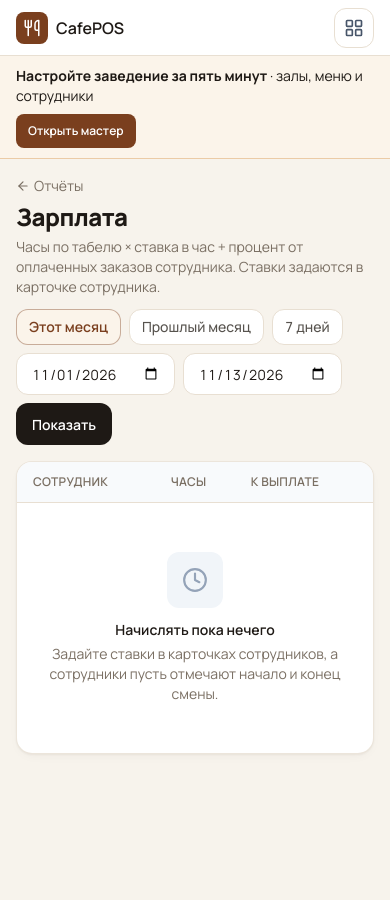
After one commit to Shuxrat-dat/CafePos, a Django app: page /reports/payroll/ in a window 390 px wide. The commit adds this page. Run offline with Django 5.2, Linux system fonts and the light colour scheme; the visitor is signed in with stand-in values (Sample User, id 1); data comes from the database, SQL or seed files in the repository; data that the repository does not hold is empty.

Commit message:
Timesheet and payroll
- accounts: WorkShift (clock in/out) for every role, button in the sidebar,
  the waiter profile menu and the mobile menu; open shift shows its start
- staff card: hourly rate and percent of sales (optional, 0 by default)
- reports: "Payroll" page per period: hours clipped to the period x rate
  plus percent of the employee's paid orders; close forgotten shifts;
  record salary to expenses once per employee and period
- Uzbek translations and tests

Co-Authored-By: Claude Opus 5.5 <noreply@anthropic.com>

```diff
--- a/accounts/middleware.py
+++ b/accounts/middleware.py
@@ -7,7 +7,8 @@ from .permissions import KITCHEN_ROLES, MANAGE_ROLES, PAYMENT_ROLES, REPORT_ROLE
 
 PAY_RE = re.compile(r"^/orders/\d+/(pay|receipt)/$")
 OPEN_PREFIXES = ("/admin/", "/login/", "/logout/", "/static/", "/media/", "/menu/", "/lang/", "/demo/", "/ping/",
-                 "/manifest.webmanifest", "/sw.js", "/offline/")
+                 "/manifest.webmanifest", "/sw.js", "/offline/",
+                 "/account/clock/")  # табель нужен всем ролям, в том числе повару
 
 
 class RoleAccessMiddleware:
--- a/accounts/urls.py
+++ b/accounts/urls.py
@@ -4,4 +4,5 @@ from . import views
 
 urlpatterns = [
     path("cancel-pin/", views.cancel_pin_settings, name="cancel_pin_settings"),
+    path("clock/", views.clock, name="clock"),
 ]
--- a/core/context_processors.py
+++ b/core/context_processors.py
@@ -112,6 +112,10 @@ def cafe(request):
         # Подсказка нужна только пустой установке: где уже есть залы и меню, мастер не навязываем
         context["setup_needed"] = not (Hall.objects.exists() and Dish.objects.exists())
     if user.is_authenticated:
+        from accounts.models import WorkShift
+
+        # Открытая смена по табелю: кнопка показывает «Закончить смену» и с какого времени человек работает
+        context["work_shift"] = WorkShift.objects.filter(user=user, ended_at=None).first()
         context["can_new_order"] = has_role(user, SERVICE_ROLES)
         from pos.services import get_current_shift
         context["current_shift"] = get_current_shift()
--- a/core/forms.py
+++ b/core/forms.py
@@ -152,7 +152,7 @@ class StaffForm(StyledModelForm):
 
     class Meta:
         model = User
-        fields = ["username", "first_name", "last_name", "role", "is_active"]
+        fields = ["username", "first_name", "last_name", "role", "is_active", "hourly_rate", "sales_percent"]
         labels = {
             "username": _("Логин"),
             "first_name": _("Имя"),
@@ -177,6 +177,21 @@ class StaffForm(StyledModelForm):
             own = self.instance.pk is not None and self.instance.pk == editor.pk
             roles = [r for r in roles if r[0] != User.Role.OWNER and (r[0] != User.Role.ADMIN or own)]
         self.fields["role"].choices = roles
+        # Ставки необязательны: пусто — значит 0 (сотрудник без оплаты по часам или процента)
+        self.fields["hourly_rate"].required = False
+        self.fields["sales_percent"].required = False
+
+    def clean_hourly_rate(self):
+        value = self.cleaned_data.get("hourly_rate") or 0
+        if value < 0:
+            raise forms.ValidationError(_("Ставка не может быть меньше нуля."))
+        return value
+
+    def clean_sales_percent(self):
+        value = self.cleaned_data.get("sales_percent") or 0
+        if value < 0 or value > 100:
+            raise forms.ValidationError(_("Процент должен быть от 0 до 100."))
+        return value
 
     def clean_password(self):
         password = self.cleaned_data.get("password", "")
--- a/reports/urls.py
+++ b/reports/urls.py
@@ -6,4 +6,5 @@ urlpatterns = [
     path("", views.dashboard, name="reports"),
     path("expenses/", views.expenses, name="expenses"),
     path("expenses/<int:expense_id>/delete/", views.expense_delete, name="expense_delete"),
+    path("payroll/", views.payroll, name="payroll"),
 ]
--- a/reports/views.py
+++ b/reports/views.py
@@ -317,3 +317,107 @@ def expense_delete(request, expense_id):
     messages.success(request, _("Расход удалён."))
     back = request.POST.get("next", "")
     return redirect(back if back.startswith("/reports/expenses/") else "expenses")
+
+
+def payroll_rows(date_from, date_to, now=None):
+    """Зарплата за период по каждому сотруднику: часы по табелю × ставка + процент от его оплаченных заказов."""
+    from accounts.models import User, WorkShift
+
+    now = now or timezone.now()
+    start, end = _bounds(date_from, date_to)
+    shifts = WorkShift.objects.filter(started_at__lt=end).filter(
+        models_q_open_or_ended_after(start)
+    ).select_related("user")
+    hours = defaultdict(float)
+    open_now = defaultdict(bool)
+    for s in shifts:
+        hours[s.user_id] += s.hours_within(start, end, now)
+        if s.ended_at is None:
+            open_now[s.user_id] = True
+    sales = defaultdict(Decimal)
+    for order in _paid_orders(start, end):
+        sales[order.waiter_id] += order.total
+    rows = []
+    for user in User.objects.filter(is_active=True).order_by("first_name", "username"):
+        h = round(hours.get(user.id, 0.0), 2)
+        sold = sales.get(user.id, Decimal(0))
+        if not (h or sold or user.hourly_rate or user.sales_percent):
+            continue
+        by_hours = (Decimal(str(h)) * user.hourly_rate).quantize(Decimal("1"))
+        by_sales = (sold * user.sales_percent / 100).quantize(Decimal("1"))
+        rows.append({
+            "user": user, "hours": h, "by_hours": by_hours, "sales": sold, "by_sales": by_sales,
+            "total": by_hours + by_sales, "open": open_now.get(user.id, False),
+        })
+    return rows
+
+
+def models_q_open_or_ended_after(start):
+    from django.db.models import Q
+
+    return Q(ended_at__isnull=True) | Q(ended_at__gt=start)
+
+
+def _payroll_comment(user, date_from, date_to):
+    name = user.get_full_name() or user.username
+    return _("Зарплата: %(name)s, %(a)s — %(b)s") % {
+        "name": name, "a": date_from.strftime("%d.%m.%Y"), "b": date_to.strftime("%d.%m.%Y"),
+    }
+
+
+@reports_only
+def payroll(request):
+    """Зарплата за период. Начисленное можно одной кнопкой записать в расходы (статья «Зарплата»)."""
+    from accounts.models import User, WorkShift
+
+    today = timezone.localdate()
+    date_from = _parse(request.GET.get("from") or request.POST.get("from"), today.replace(day=1))
+    date_to = _parse(request.GET.get("to") or request.POST.get("to"), today)
+    if date_to < date_from:
+        date_from, date_to = date_to, date_from
+    back = f"{request.path}?from={date_from.isoformat()}&to={date_to.isoformat()}"
+
+    if request.method == "POST":
+        action = request.POST.get("action")
+        if action == "close_shift":
+            shift = get_object_or_404(WorkShift, id=request.POST.get("shift_id") or 0, ended_at=None)
+            shift.ended_at = timezone.now()
+            shift.closed_by = request.user
+            shift.save(update_fields=["ended_at", "closed_by"])
+            messages.success(request, _("Смена сотрудника закрыта."))
+        elif action == "to_expense":
+            user = get_object_or_404(User, id=request.POST.get("user_id") or 0)
+            row = next((r for r in payroll_rows(date_from, date_to) if r["user"].id == user.id), None)
+            comment = _payroll_comment(user, date_from, date_to)
+            if row is None or row["total"] <= 0:
+                messages.error(request, _("Начислять нечего."))
+            elif Expense.objects.filter(category=Expense.Category.SALARY, comment=comment).exists():
+                messages.error(request, _("Эта зарплата уже записана в расходы."))
+            else:
+                Expense.objects.create(
+                    date=date_to, category=Expense.Category.SALARY, amount=row["total"],
+                    comment=comment, created_by=request.user,
+                )
+                messages.success(request, _("Зарплата записана в расходы."))
+        return redirect(back)
+
+    rows = payroll_rows(date_from, date_to)
+    recorded = set(
+        Expense.objects.filter(category=Expense.Category.SALARY).values_list("comment", flat=True)
+    )
+    for row in rows:
+        row["recorded"] = _payroll_comment(row["user"], date_from, date_to) in recorded
+    month_start = today.replace(day=1)
+    prev_month_end = month_start - timedelta(days=1)
+    return render(request, "reports/payroll.html", {
+        "rows": rows,
+        "total": sum((r["total"] for r in rows), Decimal(0)),
+        "open_shifts": WorkShift.objects.filter(ended_at=None).select_related("user"),
+        "date_from": date_from.isoformat(),
+        "date_to": date_to.isoformat(),
+        "ranges": [
+            {"label": _("Этот месяц"), "start": month_start.isoformat(), "end": today.isoformat()},
+            {"label": _("Прошлый месяц"), "start": prev_month_end.replace(day=1).isoformat(), "end": prev_month_end.isoformat()},
+            {"label": _("7 дней"), "start": (today - timedelta(days=6)).isoformat(), "end": today.isoformat()},
+        ],
+    })
--- a/templates/base.html
+++ b/templates/base.html
@@ -130,6 +130,9 @@
           <span class="badge bg-blue-100 text-blue-700 mt-1">{{ user.get_role_display }}</span>
         </div>
         <div class="pt-2 space-y-1">
+          <form method="post" action="{% url 'clock' %}">{% csrf_token %}<input type="hidden" name="next" value="{{ request.get_full_path }}">
+            <button class="w-full flex items-center gap-3 px-3 min-h-[42px] rounded-lg font-semibold {% if work_shift %}bg-emerald-50 text-emerald-800 hover:bg-emerald-100{% else %}bg-brand text-white hover:bg-brand-600{% endif %}">{% icon "clock" 18 %}{% if work_shift %}{% translate 'Закончить смену' %} · {{ work_shift.started_at|time:"H:i" }}{% else %}{% translate 'Начать смену' %}{% endif %}</button>
+          </form>
           {% for item in nav_items %}{% if item.name == 'orders' %}
             <a href="{{ item.url }}" class="flex items-center gap-3 px-3 min-h-[42px] rounded-lg hover:bg-slate-50">{% icon item.icon 18 %}{{ item.label }}</a>
           {% endif %}{% endfor %}
@@ -192,6 +195,12 @@
             <span class="block text-[13px] font-bold text-ink truncate leading-tight">{{ user.first_name|default:user.username }}</span>
           </div>
         </div>
+        <form method="post" action="{% url 'clock' %}" class="m-0">{% csrf_token %}<input type="hidden" name="next" value="{{ request.get_full_path }}">
+          <button class="w-full flex items-center justify-center xl:justify-start gap-2 px-2 py-1.5 rounded-lg text-xs font-semibold {% if work_shift %}text-emerald-700 bg-emerald-50{% else %}text-stone-600{% endif %} hover:bg-white transition-colors" title="{% if work_shift %}{% translate 'Закончить смену' %}{% else %}{% translate 'Начать смену' %}{% endif %}">
+            {% icon "clock" 16 %}
+            <span class="hidden xl:inline">{% if work_shift %}{% translate 'Закончить смену' %} · {{ work_shift.started_at|time:"H:i" }}{% else %}{% translate 'Начать смену' %}{% endif %}</span>
+          </button>
+        </form>
         {% if user.can_take_payment %}
         <button type="button" onclick="openShiftModal()" data-tour="4" data-tour-title="{% translate 'Кассовая смена и выход' %}" data-tour-text="{% translate 'Здесь открывают и закрывают смену, а кнопка «Выйти» ниже завершает вашу сессию.' %}" class="w-full flex items-center justify-center xl:justify-start gap-2 px-2 py-1.5 rounded-lg text-xs font-semibold text-stone-600 hover:text-brand hover:bg-white transition-colors" title="{% translate 'Кассовая смена' %}">
           {% icon "wallet" 16 %}
@@ -240,6 +249,9 @@
           {% endif %}
         {% endfor %}
         <div class="border-t border-line my-2"></div>
+        <form method="post" action="{% url 'clock' %}">{% csrf_token %}<input type="hidden" name="next" value="{{ request.get_full_path }}">
+          <button class="w-full flex items-center gap-3 px-3 min-h-[44px] rounded-lg hover:bg-slate-50 {% if work_shift %}text-emerald-700 font-semibold{% endif %}">{% icon "clock" 18 %}{% if work_shift %}{% translate 'Закончить смену' %} · {{ work_shift.started_at|time:"H:i" }}{% else %}{% translate 'Начать смену' %}{% endif %}</button>
+        </form>
         {% if user.needs_cancel_pin %}
           <a href="{% url 'cancel_pin_settings' %}" class="flex items-center gap-3 px-3 min-h-[44px] rounded-lg hover:bg-slate-50 {% if not user.has_cancel_pin %}text-orange-700 font-semibold{% endif %}">{% icon "lock" 18 %}{% translate 'Пароль отмены' %}{% if not user.has_cancel_pin %} · {% translate 'задайте' %}{% endif %}</a>
         {% endif %}
--- a/templates/reports/dashboard.html
+++ b/templates/reports/dashboard.html
@@ -78,7 +78,10 @@
       − {% translate 'расходы' %} {{ expenses_total|money }}{% if revenue %} · {{ net_pct }}%{% endif %}
     </div>
   </div>
-  <a href="{% url 'expenses' %}?from={{ date_from }}&to={{ date_to }}" class="btn btn-secondary">{% icon "plus" 16 %}{% translate 'Расходы' %}</a>
+  <div class="flex flex-wrap gap-2">
+    <a href="{% url 'payroll' %}?from={{ date_from }}&to={{ date_to }}" class="btn btn-secondary">{% icon "clock" 16 %}{% translate 'Зарплата' %}</a>
+    <a href="{% url 'expenses' %}?from={{ date_from }}&to={{ date_to }}" class="btn btn-secondary">{% icon "plus" 16 %}{% translate 'Расходы' %}</a>
+  </div>
 </div>
 <p class="text-xs text-muted -mt-2 mb-4">{% blocktranslate trimmed with a=prev_from|date:"d.m" b=prev_to|date:"d.m" %}Сравнение с предыдущим периодом такой же длины: {{ a }} — {{ b }}.{% endblocktranslate %}</p>
 
--- /dev/null
+++ b/templates/reports/payroll.html
@@ -0,0 +1,91 @@
+{% extends "base.html" %}
+{% load i18n ui %}
+{% block title %}{% translate 'Зарплата' %}{% endblock %}
+{% block content %}
+<div class="flex flex-wrap items-end justify-between gap-3 mb-4">
+  <div>
+    <a href="{% url 'reports' %}" class="text-sm text-muted hover:text-brand inline-flex items-center gap-1">{% icon "arrow-left" 14 %}{% translate 'Отчёты' %}</a>
+    <h1 class="page-title">{% translate 'Зарплата' %}</h1>
+    <p class="page-sub">{% translate 'Часы по табелю × ставка в час + процент от оплаченных заказов сотрудника. Ставки задаются в карточке сотрудника.' %}</p>
+  </div>
+  <form method="get" class="flex flex-wrap items-end gap-2">
+    <div class="flex flex-wrap gap-2 mr-1">
+      {% for r in ranges %}
+        <a href="?from={{ r.start }}&to={{ r.end }}" class="chip {% if r.start == date_from and r.end == date_to %}chip-active{% endif %}">{{ r.label }}</a>
+      {% endfor %}
+    </div>
+    <input type="date" name="from" value="{{ date_from }}" class="input w-auto" aria-label="{% translate 'С' %}">
+    <input type="date" name="to" value="{{ date_to }}" class="input w-auto" aria-label="{% translate 'По' %}">
+    <button class="btn btn-dark">{% translate 'Показать' %}</button>
+  </form>
+</div>
+
+{% if open_shifts %}
+  <div class="card p-4 mb-4">
+    <h2 class="section-title mb-2">{% translate 'Сейчас на смене' %}</h2>
+    <ul class="divide-y divide-line text-sm">
+      {% for s in open_shifts %}
+        <li class="py-2 flex items-center justify-between gap-3">
+          <span><b>{{ s.user.get_full_name|default:s.user.username }}</b> · {% blocktranslate trimmed with t=s.started_at|date:"d.m H:i" %}на смене с {{ t }}{% endblocktranslate %}</span>
+          <form method="post" onsubmit="return confirm('{% translate "Закрыть смену сотрудника сейчас?" as t %}{{ t|escapejs }}')">{% csrf_token %}
+            <input type="hidden" name="action" value="close_shift"><input type="hidden" name="shift_id" value="{{ s.id }}">
+            <input type="hidden" name="from" value="{{ date_from }}"><input type="hidden" name="to" value="{{ date_to }}">
+            <button class="btn btn-sm btn-secondary">{% translate 'Закрыть смену' %}</button>
+          </form>
+        </li>
+      {% endfor %}
+    </ul>
+  </div>
+{% endif %}
+
+<div class="card overflow-hidden">
+  <div class="overflow-x-auto">
+    <table class="w-full text-sm">
+      <thead class="bg-slate-50 border-b border-line">
+        <tr>
+          <th class="table-head px-4 py-3">{% translate 'Сотрудник' %}</th>
+          <th class="table-head px-4 py-3 text-right">{% translate 'Часы' %}</th>
+          <th class="table-head px-4 py-3 text-right hidden md:table-cell">{% translate 'За часы' %}</th>
+          <th class="table-head px-4 py-3 text-right hidden md:table-cell">{% translate 'Продажи' %}</th>
+          <th class="table-head px-4 py-3 text-right hidden md:table-cell">{% translate 'Процент' %}</th>
+          <th class="table-head px-4 py-3 text-right">{% translate 'К выплате' %}</th>
+          <th class="px-4 py-3"></th>
+        </tr>
+      </thead>
+      <tbody class="divide-y divide-line">
+        {% for r in rows %}
+          <tr>
+            <td class="px-4 py-2.5">
+              <a href="{% url 'staff_edit' r.user.id %}" class="font-semibold hover:text-brand">{{ r.user.get_full_name|default:r.user.username }}</a>
+              <div class="text-xs text-muted">{{ r.user.get_role_display }}{% if r.user.hourly_rate %} · {{ r.user.hourly_rate|money }}/{% translate 'ч' %}{% endif %}{% if r.user.sales_percent %} · {{ r.user.sales_percent|num }}%{% endif %}{% if r.open %} · <span class="text-emerald-700 font-semibold">{% translate 'на смене' %}</span>{% endif %}</div>
+            </td>
+            <td class="px-4 py-2.5 text-right tabular-nums">{{ r.hours|floatformat:1 }}</td>
+            <td class="px-4 py-2.5 text-right tabular-nums hidden md:table-cell">{{ r.by_hours|money }}</td>
+            <td class="px-4 py-2.5 text-right tabular-nums hidden md:table-cell">{{ r.sales|money }}</td>
+            <td class="px-4 py-2.5 text-right tabular-nums hidden md:table-cell">{{ r.by_sales|money }}</td>
+            <td class="px-4 py-2.5 text-right font-bold tabular-nums whitespace-nowrap">{{ r.total|money }}</td>
+            <td class="px-4 py-2.5 text-right whitespace-nowrap">
+              {% if r.recorded %}
+                <span class="badge bg-emerald-50 text-emerald-700">{% translate 'В расходах' %}</span>
+              {% elif r.total > 0 %}
+                <form method="post">{% csrf_token %}
+                  <input type="hidden" name="action" value="to_expense"><input type="hidden" name="user_id" value="{{ r.user.id }}">
+                  <input type="hidden" name="from" value="{{ date_from }}"><input type="hidden" name="to" value="{{ date_to }}">
+                  <button class="btn btn-sm btn-secondary">{% translate 'В расходы' %}</button>
+                </form>
+              {% endif %}
+            </td>
+          </tr>
+        {% empty %}
+          <tr><td colspan="7">{% translate 'Начислять пока нечего' as t1 %}{% translate 'Задайте ставки в карточках сотрудников, а сотрудники пусть отмечают начало и конец смены.' as t2 %}{% include "components/empty.html" with icon="clock" title=t1 text=t2 %}</td></tr>
+        {% endfor %}
+      </tbody>
+      {% if rows %}
+        <tfoot class="border-t border-line bg-slate-50">
+          <tr><td class="px-4 py-3 font-semibold">{% translate 'Итого' %}</td><td class="px-4 py-3"></td><td class="hidden md:table-cell" colspan="3"></td><td class="px-4 py-3 text-right font-extrabold tabular-nums">{{ total|money }}</td><td></td></tr>
+        </tfoot>
+      {% endif %}
+    </table>
+  </div>
+</div>
+{% endblock %}
```
Also changed, not shown: accounts/models.py (+31 -0 lines), accounts/test_payroll.py (added, +104 -0 lines), accounts/views.py (+26 -0 lines), templates/manage/staff_form.html (+8 -0 lines), accounts/migrations/0003_user_hourly_rate_user_sales_percent_workshift.py (added), locale/uz/LC_MESSAGES/django.po, 1 other file.
